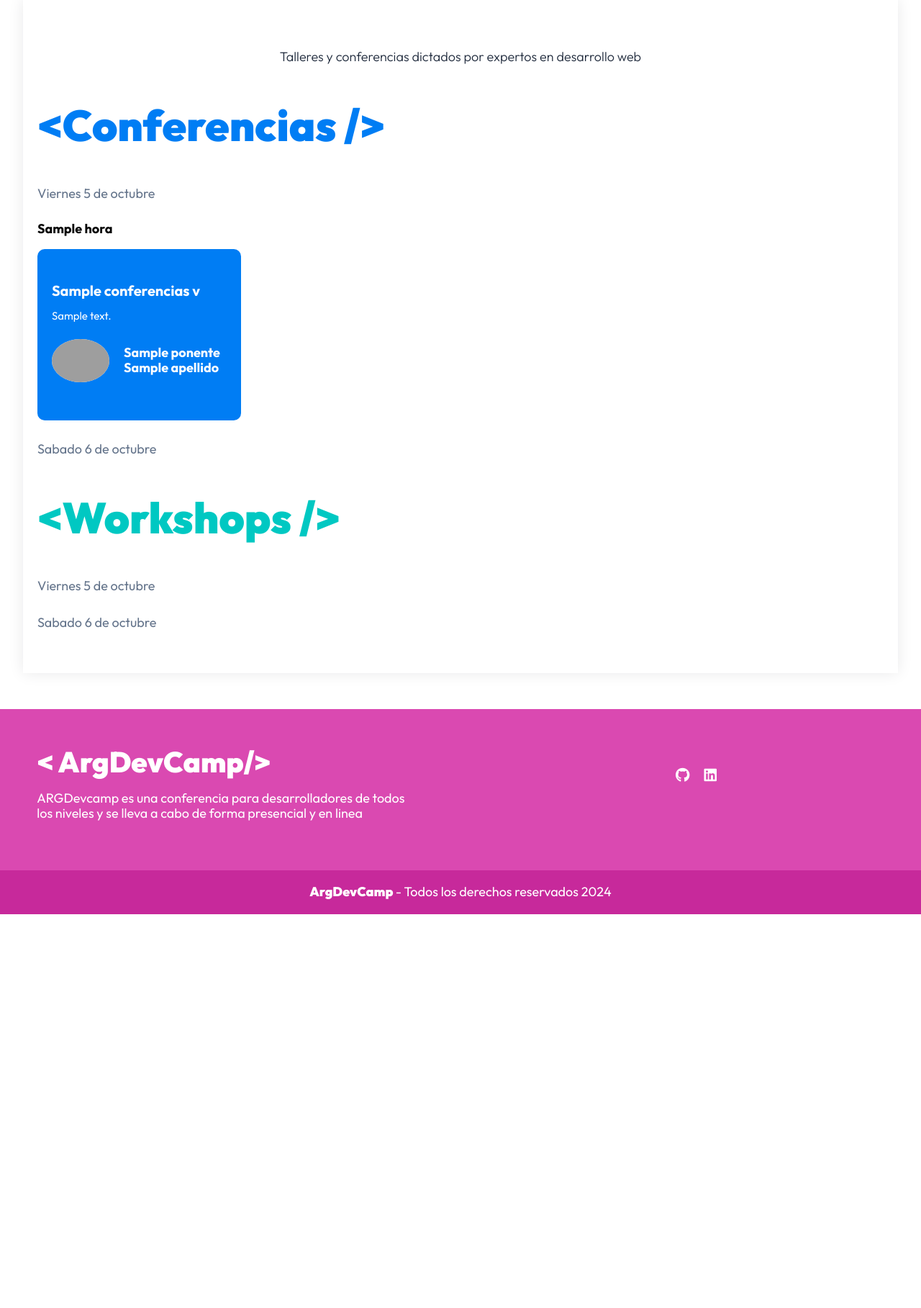
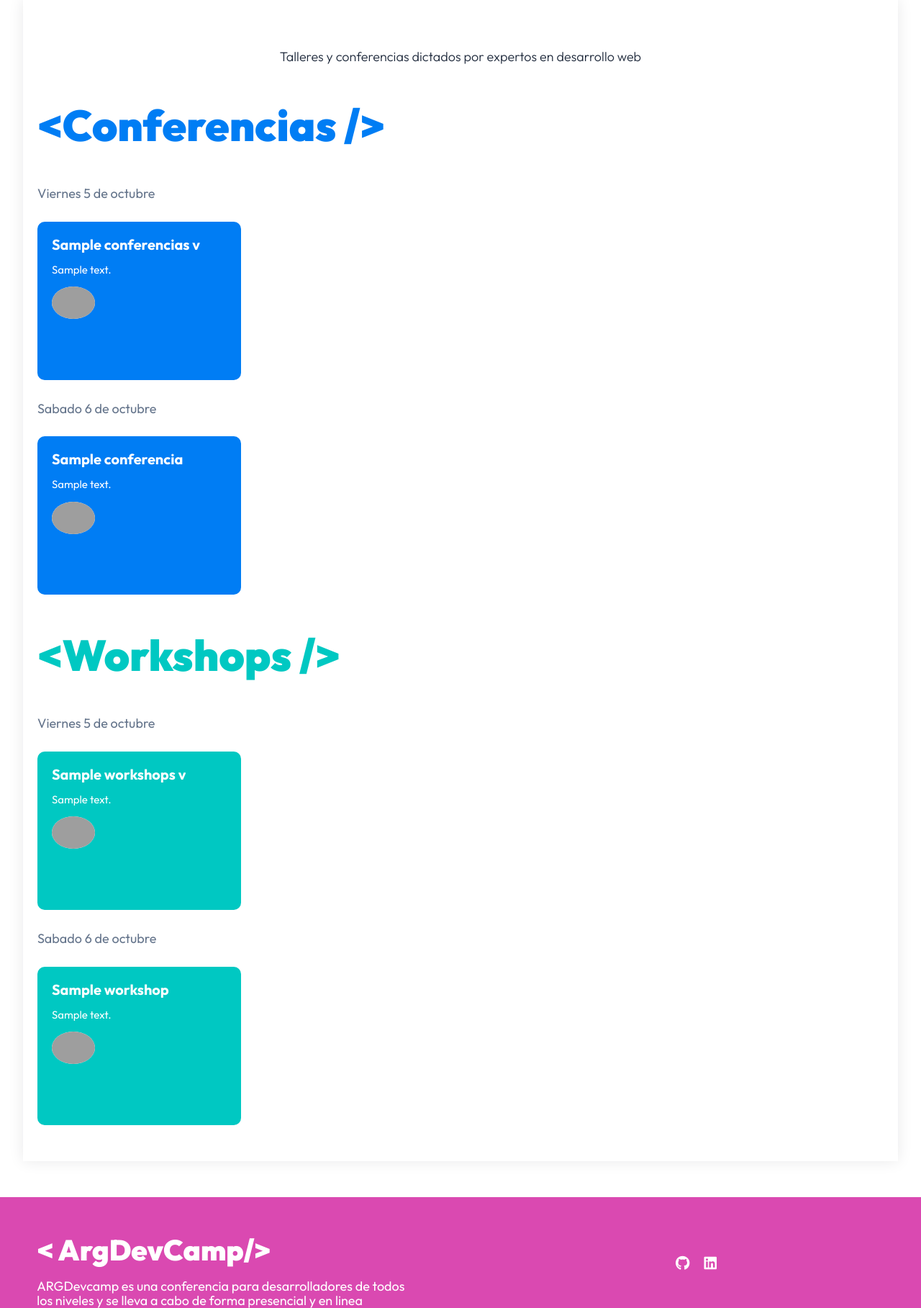
Before and after one commit to gonzaihernandez04/ARDevcamp, a PHP site: template views/paginas/conferencias-workshops.php in a window 1280 px wide. Shown: the part 962-2779 px from the top of the page at 72% size. Before the commit the page ends 2232 px from the top, so only its background shows below. Run offline with PHP 8.4, Linux system fonts and the light colour scheme; the template is opened without the code that fills it: most values are stand-ins (such as "Sample title", 1, 10 or a date in 2020); data that the repository does not hold is empty; some libraries are stand-ins or nearby versions; grey boxes are pictures that could not be loaded.

Commit message:
feat: se creo template para los eventos. Se muestran tanto los workshops como las conferencas

```diff
--- a/src/scss/paginas/_conferencias.scss
+++ b/src/scss/paginas/_conferencias.scss
@@ -24,7 +24,12 @@
         #{$modificador}__heading{
             color: v.$secundario;
         }
-
+        .evento__informacion{
+            background-color: v.$secundario;
+            &:hover{
+                background-color: darken(v.$secundario,10);
+            }
+        }
     }
 
 
@@ -40,11 +45,12 @@
         font-weight: v.$bold;
     }
     &__informacion{
-        min-height: 198px;
+        max-height: 180px;
+        min-height: 180px;
         display: flex;
         flex-direction: column;
         align-items: flex-start;
-        justify-content: center;
+        justify-content: flex-start;
         padding: 2rem;
         border-radius: 1rem;
         background-color: v.$azul;
@@ -72,7 +78,7 @@
         align-items: center;
     }
     &__imagen-autor{
-        width: 8rem;
+        width: 6rem;
         background-color: v.$blanco;
         border-radius: 50%;
     }
--- a/views/paginas/conferencias-workshops.php
+++ b/views/paginas/conferencias-workshops.php
@@ -11,29 +11,7 @@
 
                 <?php foreach ($eventos['conferencias_v'] as $evento) : ?>
 
-                    <div class="evento swiper-slide">
-                        <p class="evento__hora"><?php echo $evento->hora->hora; ?></p>
-
-                        <div class="evento__informacion">
-                            <h4 class="evento__nombre"><?php echo $evento->nombre; ?></h4>
-
-
-                            <p class="evento__introduccion"><?php echo $evento->descripcion; ?></p>
-
-
-                            <div class="evento__autor-info">
-                                <picture>
-                                    <source srcset="<?php echo $_ENV['HOST'] . '/img/speakers/' . $evento->ponente->imagen; ?>.webp " type='image/webp'>
-                                    <source srcset="<?php echo $_ENV['HOST'] . '/img/speakers/' . $evento->ponente->imagen; ?>.webp " type='image/png'>
-                                    <img class="evento__imagen-autor" loading="lazy" width="200" height="300" src="<?php echo $_ENV['HOST'] . '/img/sepakers/' . $evento->ponente->imagen ?>.png" alt="Imagen ponente">
-                                </picture>
-
-                                <p class="evento__autor-nombre"><?php echo $evento->ponente->nombre . " " . $evento->ponente->apellido; ?></p>
-                            </div>
-                        </div>
-
-
-                    </div>
+                    <?php include __DIR__ . '/../templates/evento.php' ?>
 
 
                 <?php endforeach; ?>
@@ -48,11 +26,28 @@
 
         <p class="eventos__fecha">Sabado 6 de octubre</p>
 
+
         <div class="eventos__listado">
+
+            <div class="eventos__listado slider swiper">
+                <div class="swiper-wrapper">
+
+                    <?php foreach ($eventos['conferencias_s'] as $evento) : ?>
+
+                        <?php include __DIR__ . '/../templates/evento.php' ?>
+
+
+                    <?php endforeach; ?>
+
+                </div>
+
+                <div class="swiper-button-next"></div>
+                <div class="swiper-button-prev"></div>
+
             </div>
         </div>
 
-
+    </div>
 
 
     <div class="eventos eventos--workshops ">
@@ -60,14 +55,44 @@
         <p class="eventos__fecha">Viernes 5 de octubre</p>
 
         <div class="eventos__listado">
+            <div class="eventos__listado slider swiper">
+                <div class="swiper-wrapper">
 
+                    <?php foreach ($eventos['workshops_v'] as $evento) : ?>
+
+                        <?php include __DIR__ . '/../templates/evento.php' ?>
+
+
+                    <?php endforeach; ?>
+
+                </div>
+
+                <div class="swiper-button-next"></div>
+                <div class="swiper-button-prev"></div>
+
+            </div>
         </div>
 
 
         <p class="eventos__fecha">Sabado 6 de octubre</p>
 
         <div class="eventos__listado">
+            <div class="eventos__listado slider swiper">
+                <div class="swiper-wrapper">
 
+                    <?php foreach ($eventos['workshops_s'] as $evento) : ?>
+
+                        <?php include __DIR__ . '/../templates/evento.php' ?>
+
+
+                    <?php endforeach; ?>
+
+                </div>
+
+                <div class="swiper-button-next"></div>
+                <div class="swiper-button-prev"></div>
+
+            </div>
         </div>
     </div>
 </main>
--- /dev/null
+++ b/views/templates/evento.php
@@ -0,0 +1,23 @@
+<div class="evento swiper-slide">
+    <p class="evento__hora"><?php echo $evento->hora->hora; ?></p>
+
+    <div class="evento__informacion">
+        <h4 class="evento__nombre"><?php echo $evento->nombre; ?></h4>
+
+
+        <p class="evento__introduccion"><?php echo $evento->descripcion; ?></p>
+
+
+        <div class="evento__autor-info">
+            <picture>
+                <source srcset="<?php echo $_ENV['HOST'] . '/img/speakers/' . $evento->ponente->imagen; ?>.webp " type='image/webp'>
+                <source srcset="<?php echo $_ENV['HOST'] . '/img/speakers/' . $evento->ponente->imagen; ?>.webp " type='image/png'>
+                <img class="evento__imagen-autor" loading="lazy" width="200" height="300" src="<?php echo $_ENV['HOST'] . '/img/sepakers/' . $evento->ponente->imagen ?>.png" alt="Imagen ponente">
+            </picture>
+
+            <p class="evento__autor-nombre"><?php echo $evento->ponente->nombre . " " . $evento->ponente->apellido; ?></p>
+        </div>
+    </div>
+
+
+</div>
```
Also changed, not shown: public/build/css/app.css, 1 other file. Lines whose indentation alone changed are shown as unchanged.
